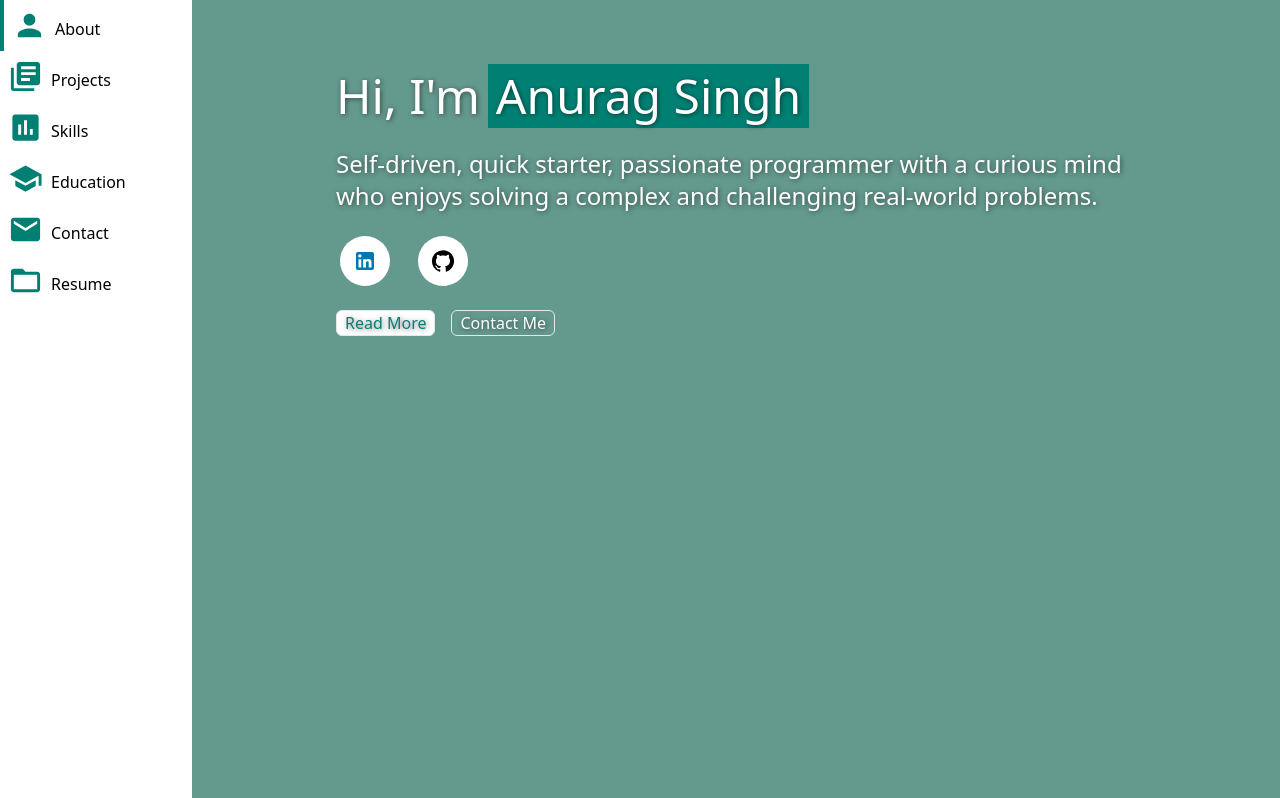
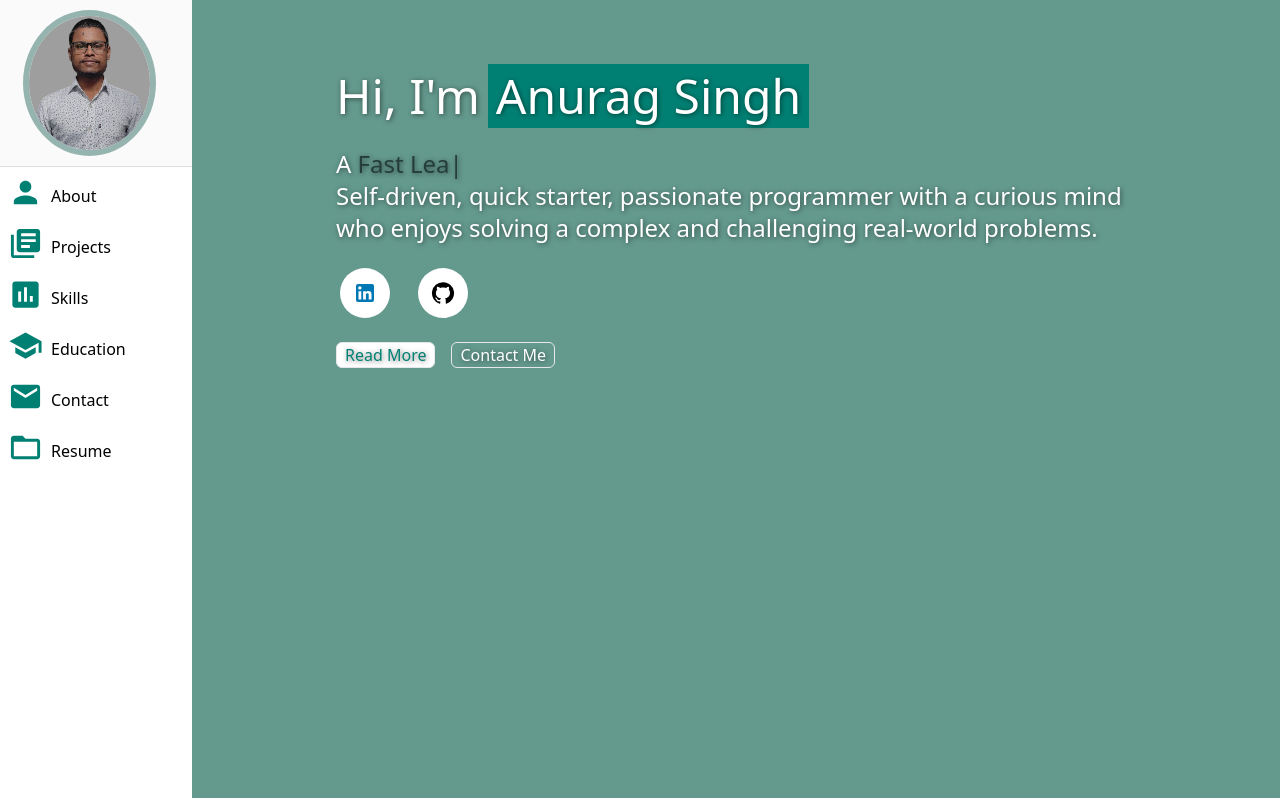
Before and after one commit to SINGH202/protfolio-nextjs, a Next.js app: page / in a window 1280 px wide. Shown: the top 798 px of the page. Built offline with nearby package versions, Linux system fonts and the light colour scheme.

Commit message:
Added image and navbar for snmall screens

```diff
--- /dev/null
+++ b/WindowSize.tsx
@@ -0,0 +1,19 @@
+import { useEffect, useState } from "react";
+export function useWindowSize() {
+  const [windowSize, setWindowSize] = useState({
+    width: 0,
+    height: 0,
+  });
+  useEffect(() => {
+    function handleResize() {
+      setWindowSize({
+        width: window.innerWidth,
+        height: window.innerHeight,
+      });
+    }
+    window.addEventListener("resize", handleResize);
+    handleResize();
+    return () => window.removeEventListener("resize", handleResize);
+  }, []);
+  return windowSize;
+}
--- a/package.json
+++ b/package.json
@@ -25,6 +25,7 @@
     "react": "18.2.0",
     "react-dom": "18.2.0",
     "react-scroll": "^1.8.9",
+    "react-typed": "^1.2.0",
     "tailwindcss": "3.3.2",
     "typescript": "5.1.6"
   }
--- a/src/components/About.tsx
+++ b/src/components/About.tsx
@@ -3,7 +3,9 @@ import { SectionHeader } from "./SectionHeader";
 
 export const About = () => {
   return (
-    <div id="about" className="text-lg sm:text-xl md:text-2xl min-h-screen ">
+    <div
+      id="about"
+      className="text-lg sm:text-xl md:text-2xl min-h-screen">
       <SectionHeader title="About" />
       <div className="flex flex-col gap-5 py-5 md:py-[30px] px-5 md:px-[40px] mb-14">
         <p className="aboutText">{config?.aboutContent}</p>
--- a/src/components/Contact.tsx
+++ b/src/components/Contact.tsx
@@ -42,7 +42,7 @@ export const ContactOption = ({
     <div className="md:w-2/3 relative">
       {link ? (
         <a href={link} className="">
-          <div className="flex items-center gap-10">
+          <div className="flex flex-col sm:flex-row items-center gap-2 sm:gap-10">
             <div className="group">
               {icon}
               <p className="hidden group-hover:flex absolute bottom-14 z-20 left-0 right-0 bg-black text-white rounded-sm opacity-80 p-2 w-fit max-w-xs ">
@@ -54,7 +54,7 @@ export const ContactOption = ({
         </a>
       ) : (
         <a className="">
-          <div className="flex items-center gap-10">
+          <div className="flex flex-col sm:flex-row items-center gap-2 sm:gap-10">
             <div className="group">
               {icon}
               <p className="hidden group-hover:flex absolute bottom-14 bg-black text-white rounded-sm opacity-80 p-2 ">
--- a/src/components/Education.tsx
+++ b/src/components/Education.tsx
@@ -24,7 +24,7 @@ export const EducationCard = ({
   courseWorks,
 }: EducationCardProps) => {
   return (
-    <div className="flex flex-col gap-1 w-full min-w-[280px] xs:max-w-[400px] h-72 card-shadow px-5 py-6">
+    <div className="flex flex-col gap-1 w-full min-w-[250px] xs:max-w-[400px] min-h-80 card-shadow px-5 py-6">
       <p>
         <a
           href={link}
--- a/src/components/Introducation.tsx
+++ b/src/components/Introducation.tsx
@@ -1,18 +1,22 @@
 import LinkedInIcon from "@mui/icons-material/LinkedIn";
 import GitHubIcon from "@mui/icons-material/GitHub";
 import { Link as SmoothNavigator } from "react-scroll";
+import Typed from "react-typed";
+import { useWindowSize } from "../../WindowSize";
 
 export const Intro = () => {
+  const windowWidth = useWindowSize().width;
   return (
     <div
       id="intro"
-      className="flex flex-col gap-5 bg-[#64998D] text-white relative text-lg sm:text-xl md:text-2xl min-h-screen px-16 lg:px-36 py-16">
+      className="flex flex-col gap-5 font-light bg-[#64998D] text-white relative text-lg sm:text-xl md:text-2xl min-h-screen px-5 sm:px-16 lg:px-36 py-16">
       <span className="text-2xl sm:text-5xl flex flex-wrap gap-2 items-center">
         Hi, I&apos;m{" "}
         <p className="bg-[#008073] w-fit px-1 sm:p-2">Anurag Singh</p>
       </span>
+
       <div className="flex flex-col text-xl sm:text-2xl">
-
+        <TypingComponent />
         <span>
           Self-driven, quick starter, passionate programmer with a curious mind
           who enjoys solving a complex and challenging real-world problems.
@@ -39,7 +43,7 @@ export const Intro = () => {
           to={"about"}
           spy={false}
           smooth={true}
-          offset={0}
+          offset={windowWidth < 1100 ? -46 : 0}
           duration={200}
           className="border cursor-pointer px-2 py1 rounded-md bg-white text-[#008073] hover:bg-transparent hover:text-white">
           Read More
@@ -49,7 +53,7 @@ export const Intro = () => {
           to={"contact"}
           spy={false}
           smooth={true}
-          offset={0}
+          offset={windowWidth < 1100 ? -46 : 0}
           duration={200}
           className="border cursor-pointer px-2 py1 rounded-md hover:bg-white hover:text-[#008073]">
           Contact Me
@@ -58,3 +62,18 @@ export const Intro = () => {
     </div>
   );
 };
+
+export const TypingComponent = () => {
+  return (
+    <div>
+      A{" "}
+      <Typed
+        className="text-[#263e3a]"
+        strings={["Full-stack web developer", "Fast Learner", "Problem solver"]}
+        loop
+        typeSpeed={80}
+        backSpeed={40}
+      />
+    </div>
+  );
+};
--- a/src/components/Navbar.tsx
+++ b/src/components/Navbar.tsx
@@ -1,21 +1,45 @@
-import { ReactElement, useEffect, useState } from "react";
+import { ReactElement, useState } from "react";
 import { config } from "../../data";
-import { useRouter } from "next/router";
+import MenuIcon from "@mui/icons-material/Menu";
 import { Link as SmoothNavigator } from "react-scroll";
 import Link from "next/link";
+import { useWindowSize } from "../../WindowSize";
+import { UnOptimizedImage } from "./UnoptimizedImage";
 
 export const Navbar = () => {
   return (
-    <nav className="fixed top-0 left-0 h-full w-48 hidden md:flex flex-col shadow-xl bg-white">
-      <NavItems />
-    </nav>
+    <div>
+      <nav className="fixed top-0 left-0 h-full w-48 hidden lg:flex flex-col shadow-xl bg-white">
+        <NavItems
+          onNavItemsClicked={() => {
+            return;
+          }}
+        />
+      </nav>
+      <SmallScreenNavbar />
+    </div>
   );
 };
 
-export const NavItems = () => {
+export type NavItemsProps = {
+  onNavItemsClicked: () => void;
+};
+
+export const NavItems = ({ onNavItemsClicked }: NavItemsProps) => {
   const [activeTab, setActiveTab] = useState("about");
   return (
     <ul className="">
+      <li className="logo">
+        <a id="logo-container" href="#intro" className="">
+          <UnOptimizedImage
+            src="/assets/img/passport-new.jpg"
+            className="profile-pic"
+            alt="avatar"
+            width="120"
+            height="22"
+          />
+        </a>
+      </li>
       {config.navItems.map((item, index) => (
         <NavItem
           key={`nav-item-${index}`}
@@ -25,19 +49,57 @@ export const NavItems = () => {
           title={item?.title}
           activeTab={activeTab}
           setActiveTab={setActiveTab}
+          onItemClicked={async () => onNavItemsClicked()}
         />
       ))}
     </ul>
   );
 };
 
-export type NavItemsProps = {
+export const SmallScreenNavbar = () => {
+  const [isSideMenuOpen, setIsSideMenuOpen] = useState(false);
+  return (
+    <div className="relative">
+      <nav className="flex items-center fixed z-20 top-0 left-0 w-full lg:hidden shadow-xl bg-white py-3 px-4">
+        <MenuIcon
+          className="text-[#009688] cursor-pointer"
+          fontSize="large"
+          onClick={() => {
+            setIsSideMenuOpen(true);
+          }}
+        />
+        <div className="flex flex-col items-center w-fit absolute top-0 mx-auto left-0 right-0">
+          <span className="teal-text text-[22px]">Anurag Singh</span>
+          <span className="black-text text-sm">Full-Stack web developer</span>
+        </div>
+      </nav>
+      {isSideMenuOpen && (
+        <div
+          className="z-50 fixed left-0 right-0 top-0 bottom-1 w-[100vw] h-[100vh] grid place-items-center bg-black bg-opacity-50 inset-0 overflow-x-scroll no-scrollbar"
+          onClick={() => {
+            setIsSideMenuOpen(false);
+          }}>
+          <nav className="fixed z-20 top-0 left-0 h-full w-48 flex flex-col shadow-xl bg-white">
+            <NavItems
+              onNavItemsClicked={() => {
+                setIsSideMenuOpen(false);
+              }}
+            />
+          </nav>
+        </div>
+      )}
+    </div>
+  );
+};
+
+export type NavItemProps = {
   icon: ReactElement;
   link: string;
   title: string;
   openInBlank: boolean;
   setActiveTab: (activeTab: string) => void;
   activeTab: string;
+  onItemClicked: () => {};
 };
 
 export const NavItem = ({
@@ -47,15 +109,13 @@ export const NavItem = ({
   openInBlank,
   activeTab,
   setActiveTab,
-}: NavItemsProps) => {
+  onItemClicked,
+}: NavItemProps) => {
   const [isHovered, setIsHovered] = useState(false);
-
+  const windowWidth = useWindowSize().width;
   return (
     <li
       className="flex teal-text font-light hover:font-normal"
-      onClick={() => {
-        setActiveTab(title);
-      }}
       onMouseEnter={() => setIsHovered(true)}
       onMouseLeave={() => setIsHovered(false)}>
       {(isHovered || (activeTab && activeTab === title)) && (
@@ -78,8 +138,9 @@ export const NavItem = ({
           smooth={true}
           onClick={() => {
             setActiveTab(title);
+            onItemClicked();
           }}
-          offset={0}
+          offset={windowWidth < 1100 ? -46 : 0}
           duration={200}
           className="flex items-end gap-2 w-full text-base hover:bg-[#f2f2f2] p-2 cursor-pointer">
           {icon}
--- a/src/components/Projects.tsx
+++ b/src/components/Projects.tsx
@@ -32,7 +32,7 @@ export const ProjectCard = ({
 }: ProjectProps) => {
   const [isExpandedView, setIsExpandedView] = useState(false);
   return (
-    <div className="flex flex-col w-full min-w-[280px] xs:max-w-[400px] h-96 shadow-lg card-shadow relative rounded-md overflow-hidden">
+    <div className="flex flex-col w-full min-w-[270px] xs:max-w-[400px] h-96 shadow-lg card-shadow relative rounded-md overflow-hidden">
       {isExpandedView ? (
         <div className="h-full">
           <CloseIcon
--- a/src/components/SectionHeader.tsx
+++ b/src/components/SectionHeader.tsx
@@ -4,7 +4,7 @@ export type SectionHeaderProps = {
 
 export const SectionHeader = ({ title }: SectionHeaderProps) => {
   return (
-    <div className="w-full teal text-white py-5 md:py-[30px] px-5 md:px-[40px] text-5xl font-extralight uppercase">
+    <div className="w-full teal text-white py-5 md:py-[30px] px-5 md:px-[40px] text-3xl sm:text-5xl font-extralight uppercase">
       {title}
     </div>
   );
--- a/src/pages/index.tsx
+++ b/src/pages/index.tsx
@@ -10,8 +10,7 @@ export default function Home() {
   return (
     <div className="">
       <Navbar />
-      <div className="flex flex-col md:ml-48">
-        {/* <div className="h-screen"></div> */}
+      <div className="flex flex-col mt-14 lg:mt-0 lg:ml-48">
         <Intro />
         <About />
         <Projects />
--- a/src/styles/globals.css
+++ b/src/styles/globals.css
@@ -3,15 +3,13 @@
 @tailwind utilities;
 
 :root {
-  --foreground-rgb: 0, 0, 0
-  --background-start-rgb: 214, 219, 220;
+  --foreground-rgb: 0, 0, 0 --background-start-rgb: 214, 219, 220;
   --background-end-rgb: 255, 255, 255;
 }
 
 @media (prefers-color-scheme: dark) {
   :root {
-    --foreground-rgb: 0, 0, 0
-    --background-start-rgb: 255, 255, 255;
+    --foreground-rgb: 0, 0, 0 --background-start-rgb: 255, 255, 255;
     --background-end-rgb: 0, 0, 0;
   }
 }
@@ -37,6 +35,7 @@ body {
 .hoverline:hover {
   border-bottom: 3px solid #004d40;
 }
+
 .teal {
   background-color: #008073;
 }
@@ -71,14 +70,14 @@ body {
   opacity: 1;
 }
 
-.card-shadow{
+.card-shadow {
   box-shadow: rgba(0, 0, 0, 0.24) 0px 3px 8px;
   background-color: white;
   border-radius: 4px;
 
 }
 
-.card-shadow:hover{
+.card-shadow:hover {
   box-shadow: rgba(0, 0, 0, 0.35) 0px 5px 15px;
 }
 
@@ -90,8 +89,8 @@ body {
   background-color: #008073 !important;
 }
 
-.contact-text{
-    color: #666 !important;
+.contact-text {
+  color: #666 !important;
 }
 
 .icon-btn {
@@ -134,8 +133,33 @@ body {
 
 #intro {
   font-weight: 300;
-  /* font-weight: 400; */
   line-height: 150%;
-  /* padding: 0 0px; */
   text-shadow: 1px 1px 5px rgba(0, 0, 0, 0.5);
 }
+
+.logo {
+  background-color: #fafafa;
+  border-bottom: 1px solid #ddd;
+  box-sizing: content-box;
+  min-height: 90px;
+  display: flex;
+  justify-content: center;
+  align-items: center;
+  padding: 10px 0px;
+  background-color: #fafafa;
+}
+
+.profile-pic {
+  position: relative;
+  width: 140px;
+  aspect-ratio: 1/1.1;
+  overflow: hidden;
+  margin-left: -7px;
+  border: 6px solid rgba(0, 77, 64, 0.4);
+  border-radius: 50% !important;
+}
+
+.profile-pic img {
+  width: 100%;
+  height: auto;
+}
```
Also changed, not shown: public/assets/img/passport-new.jpg (added), 1 other file (tests, documents, lock files or other folders).
